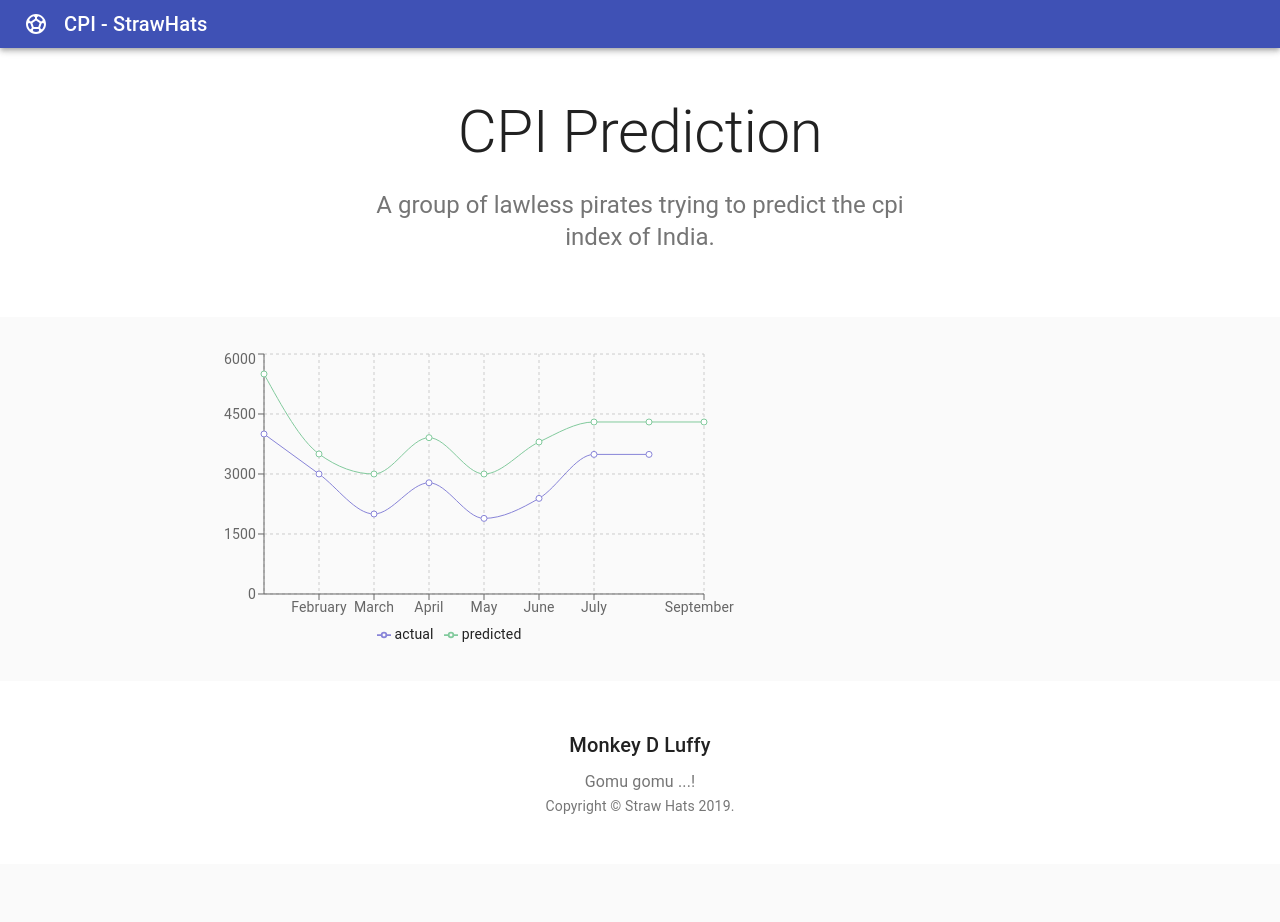
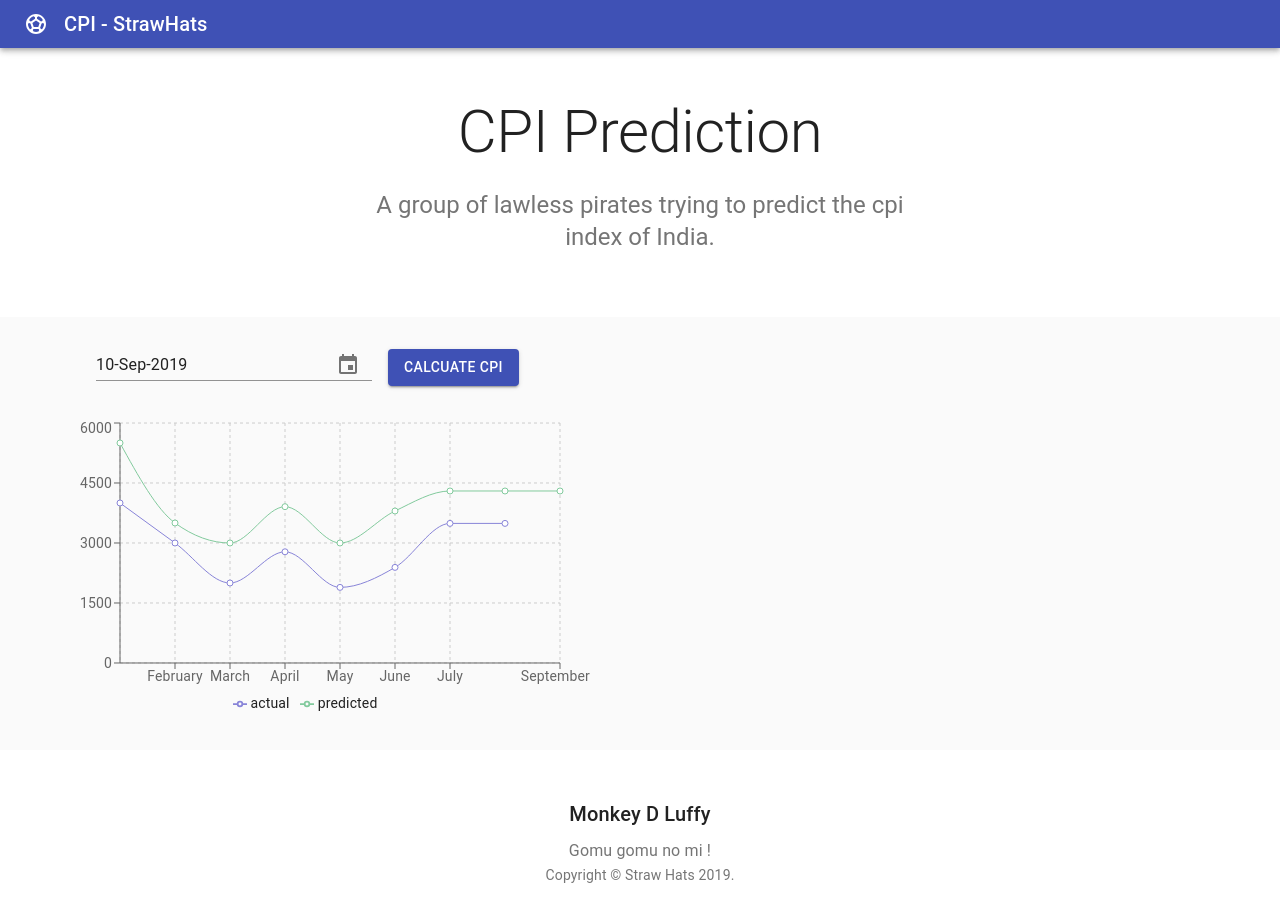
Before and after one commit to Siddharth-Chandran/cpi-dashboard, a React (Create React App) app: page / in a window 1280 px wide. Shown: the top 922 px of the page. Before the commit the page ends 864 px from the top, so only its background shows below. Built offline with nearby package versions, Linux system fonts and the light colour scheme.

Commit message:
Updated dashboard to have date picker; Removed calender class and css

```diff
--- a/src/components/dashboard/Dashboard.js
+++ b/src/components/dashboard/Dashboard.js
@@ -9,6 +9,9 @@ import Container from '@material-ui/core/Container';
 import Link from '@material-ui/core/Link';
 import PropTypes from 'prop-types';
 import { LineChart, Line, XAxis, YAxis, CartesianGrid, Tooltip, Legend, } from 'recharts';
+import DateFnsUtils from '@date-io/date-fns';
+import { MuiPickersUtilsProvider, KeyboardDatePicker } from '@material-ui/pickers';
+import Button from '@material-ui/core/Button';
 
 const data = [
     {
@@ -63,20 +66,49 @@ const styles = theme => ({
     },
     chartBody: {
         paddingTop: theme.spacing(4),
-        paddingBottom: theme.spacing(4)
+        paddingBottom: theme.spacing(4),
+        marginLeft: theme.spacing(2),
     },
     footer: {
         backgroundColor: theme.palette.background.paper,
         padding: theme.spacing(6),
     },
+    dateLayout: {
+        width: 'auto',
+        marginRight: theme.spacing(3),
+        marginLeft: theme.spacing(12),
+        marginTop: theme.spacing(3),
+        paddingTop: theme.spacing(1)
+    },
+    button: {
+        marginLeft: theme.spacing(2),
+    },
 });
 
-const cards = [1, 2, 3, 4, 5, 6, 7, 8, 9];
 
 class Dashboard extends React.Component {
+
+    state = {
+        selectedDate: new Date(),
+    }
+
+    handleDateChange = date => {
+        this.setState({ selectedDate: date })
+    }
+
+    handleCPISubmit = () => {
+        var date = this.state.selectedDate.toISOString()
+        date = date.substr(0, date.indexOf("T"))
+        /** Uncomment below when the API is ready */
+        // fetch('url')
+        //     .then(response => response.json())
+        //     .then(data => {
+        //         /** Do whatever we want to create the graphs */
+        //         return data
+        //     })
+    }
+
     render() {
-
-
         const { classes } = this.props;
 
         return (
@@ -91,7 +123,6 @@ class Dashboard extends React.Component {
                     </Toolbar>
                 </AppBar>
                 <main>
-                    {/* Hero unit */}
                     <div className={classes.heroContent}>
                         <Container maxWidth="sm">
                             <Typography component="h1" variant="h2" align="center" color="textPrimary" gutterBottom>
@@ -102,6 +133,18 @@ class Dashboard extends React.Component {
                             </Typography>
                         </Container>
                     </div>
+                    <div className={classes.dateLayout}>
+                        <MuiPickersUtilsProvider utils={DateFnsUtils}>
+                            <KeyboardDatePicker
+                                clearable
+                                value={this.state.selectedDate}
+                                placeholder="10/10/2018"
+                                onChange={date => this.handleDateChange(date)}
+                                format="dd-MMM-yyyy"
+                            />
+                        </MuiPickersUtilsProvider>
+                        <Button variant="contained" color="primary" className={classes.button} onClick={() => this.handleCPISubmit()}>Calcuate CPI</Button>
+                    </div>
                     <Container className={classes.chartBody} maxWidth="md">
                         <LineChart
                             width={550}
@@ -109,8 +152,7 @@ class Dashboard extends React.Component {
                             data={data}
                             margin={{
                                 top: 5, right: 30, left: 20, bottom: 5,
-                            }}
-                        >
+                            }}>
                             <CartesianGrid strokeDasharray="3 3" />
                             <XAxis dataKey="name" />
                             <YAxis />
@@ -121,13 +163,14 @@ class Dashboard extends React.Component {
                         </LineChart>
                     </Container>
                 </main>
+
                 {/* Footer */}
                 <footer className={classes.footer}>
                     <Typography variant="h6" align="center" gutterBottom>
                         Monkey D Luffy
         </Typography>
                     <Typography variant="subtitle1" align="center" color="textSecondary" component="p">
-                        Gomu gomu ...!
+                        Gomu gomu no mi !
         </Typography>
                     <Copyright />
                 </footer>
```
Also changed, not shown: src/components/dashboard/Calendar.css (deleted, +0 -40 lines), src/components/dashboard/Calendar.js (deleted, +0 -51 lines).
